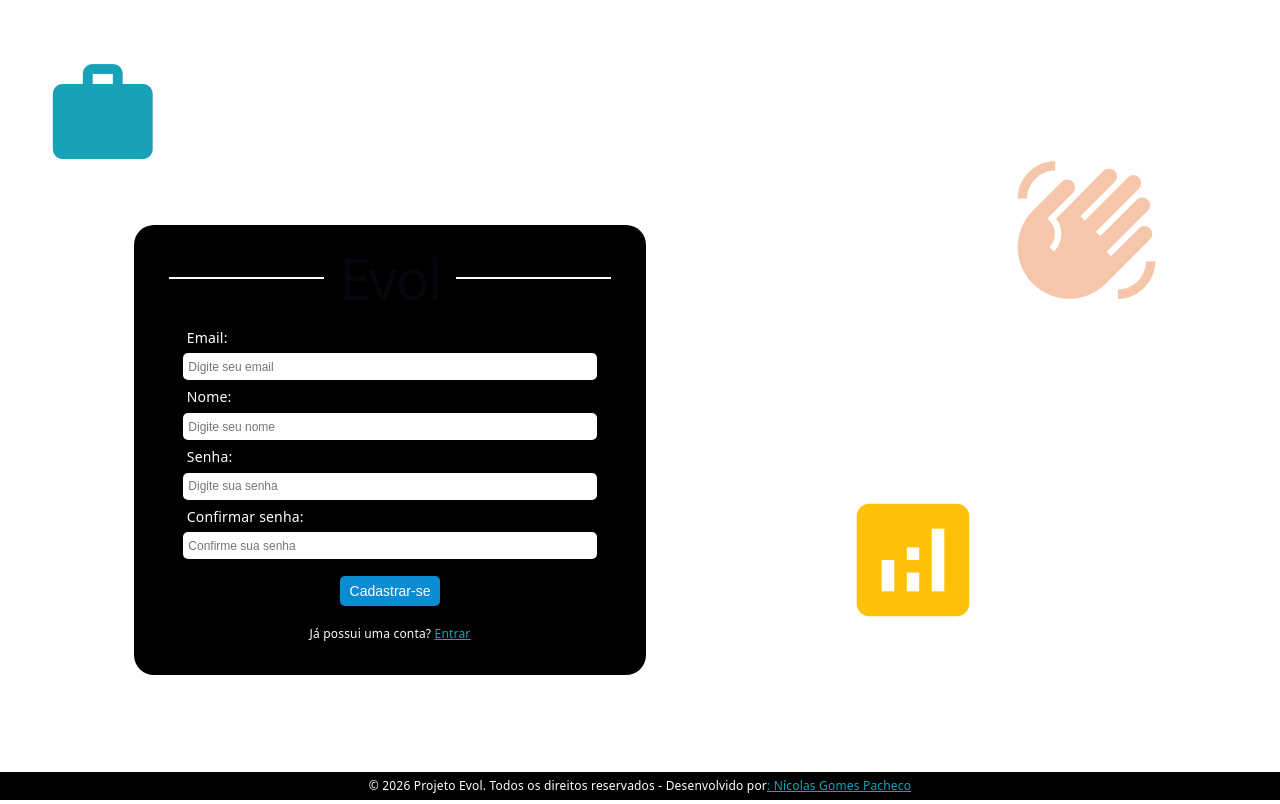
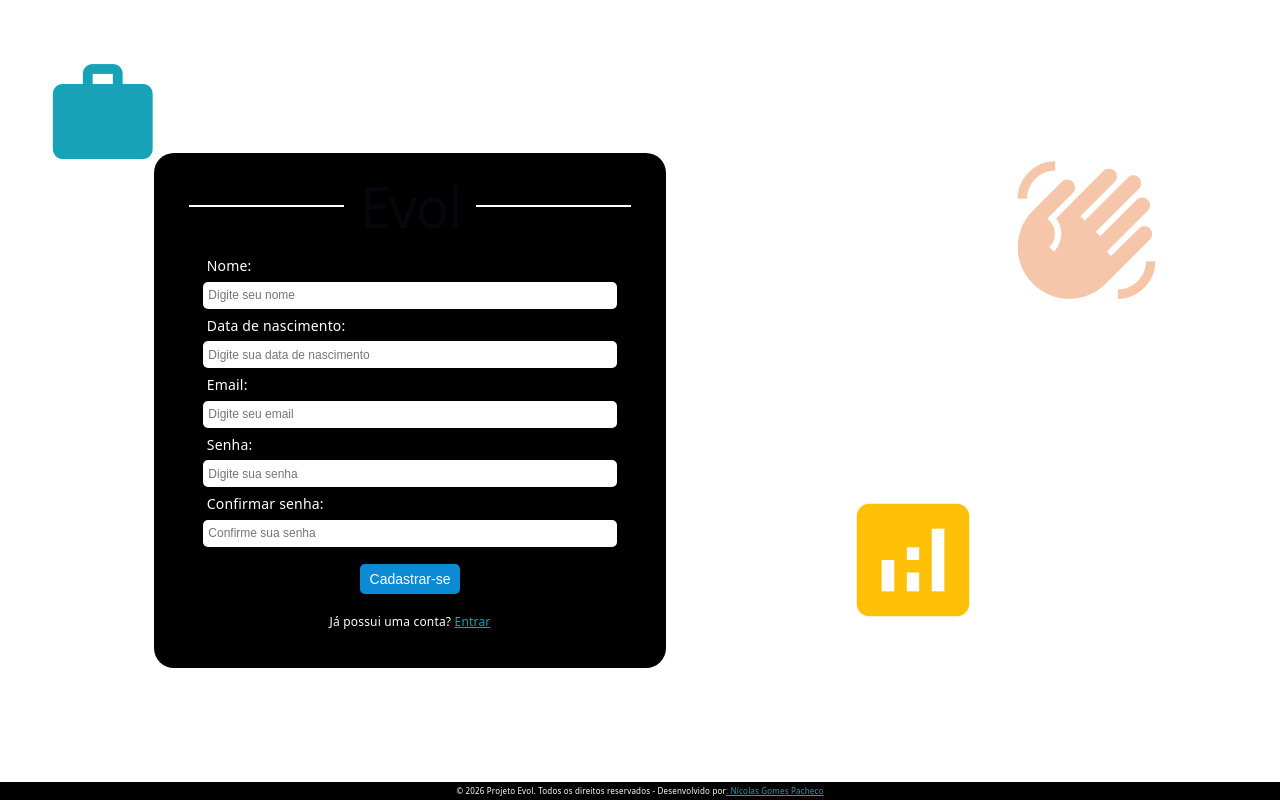
Before and after one commit to nicz-gom/projeto_evol, a React (Vite) app in the folder frontend/: page /register in a window 1280 px wide. Built offline with nearby package versions, Linux system fonts and the light colour scheme.

Commit message:
feat: implementando informação de data de nascimento no front

```diff
--- a/frontend/src/components/footer/index.tsx
+++ b/frontend/src/components/footer/index.tsx
@@ -3,8 +3,8 @@ import Fonts from "../../styles/fonts";
 
 function Footer(){
     return (
-        <footer style={{height: '28px', width: '100%', backgroundColor: Colors.Black, display: 'flex', alignItems: 'center', justifyContent: 'center', position: 'absolute', bottom: 0, zIndex: 1}}>
-            <p style={{color: Colors.White, fontSize: Fonts.pequeno}}>© 2026 Projeto Evol. Todos os direitos reservados - Desenvolvido por</p><a style={{color: Colors.Info, textDecoration: 'underline', fontSize: Fonts.pequeno}} href="https://github.com/nicz-gom" target="_blank" rel="noopener noreferrer">: Nícolas Gomes Pacheco</a>
+        <footer style={{height: '18px', width: '100%', backgroundColor: Colors.Black, display: 'flex', alignItems: 'center', justifyContent: 'center', position: 'absolute', bottom: 0, zIndex: 1}}>
+            <p style={{color: Colors.White, fontSize: Fonts.muito_pequeno}}>© 2026 Projeto Evol. Todos os direitos reservados - Desenvolvido por</p><a style={{color: Colors.Info, textDecoration: 'underline', fontSize: Fonts.muito_pequeno}} href="https://github.com/nicz-gom" target="_blank" rel="noopener noreferrer">: Nícolas Gomes Pacheco</a>
         </footer>
     );
 }
--- a/frontend/src/pages/Register/index.tsx
+++ b/frontend/src/pages/Register/index.tsx
@@ -12,17 +12,40 @@ import React from "react";
 import "./style.css";
 
 import { Link } from "react-router-dom";
-import { useNavigate } from "react-router-dom";
 
 function Register(){
 
-    const navigate = useNavigate();
+    const [name, setName] = React.useState("");
+    const [birthDate, setBirthDate] = React.useState("");
     const [email, setEmail] = React.useState("");
-    const [name, setName] = React.useState("");
     const [password, setPassword] = React.useState("");
     const [confirmPassword, setConfirmPassword] = React.useState("");
     const [error, setError] = React.useState("");
     const [showAlert, setShowAlert] = React.useState(false);
+
+    function validateName(): string {
+        if (!name) {
+            return "Nome é obrigatório";
+        }
+
+        if (name.length < 4) {
+            return "Nome deve conter no mínimo 4 caracteres";
+        }
+
+        return "";
+    }
+
+    function validateBirthDate(): string {
+        if (!birthDate) {
+            return "Data de nascimento é obrigatória";
+        }
+
+        if (!/^\d{2}\/\d{2}\/\d{4}$/.test(birthDate)) {
+            return "Data de nascimento inválida. Use o formato DD/MM/AAAA";
+        }
+
+        return "";
+    }
 
     function validateEmail(): string {
         const emailRegex = /^[^\s@]+@[^\s@]+\.[^\s@]+$/;
@@ -38,20 +61,8 @@ function Register(){
         return "";
     }
 
-    function validateName(): string {
-        if (!name) {
-            return "Nome é obrigatório";
-        }
-
-        if (name.length < 4) {
-            return "Nome deve conter no mínimo 4 caracteres";
-        }
-
-        return "";
-    }
-
     function validatePassword(): string {
-        const passwordRegex = /^(?=.*[A-Za-z])(?=.*\d)[A-Za-z\d]{6,}$/;
+        const passwordRegex = /^(?=.*[A-Za-z])(?=.*\d)(?=.*[!@#$%^&*()-+])[A-Za-z\d!@#$%^&*()-+]{6,}$/;
 
         if (!password) {
             return "Senha é obrigatória";
@@ -62,7 +73,7 @@ function Register(){
         }
 
         if (!passwordRegex.test(password)) {
-            return "Senha deve conter pelo menos uma letra e um número";
+            return "Senha deve conter pelo menos uma letra, um número e um caractere especial";
         }
 
         return "";
@@ -85,20 +96,17 @@ function Register(){
         event.preventDefault();
         const emailError = validateEmail();
         const nameError = validateName();
+        const birthDateError = validateBirthDate();
         const passwordError = validatePassword();
         const confirmPasswordError = validateConfirmPassword();
 
-        if (emailError !== "" || nameError !== "" || passwordError !== "" || confirmPasswordError !== "") {
-            setError(emailError || nameError || passwordError || confirmPasswordError);
+        if (nameError !== "" || birthDateError !== "" || emailError !== "" || passwordError !== "" || confirmPasswordError !== "") {
+            setError(nameError || birthDateError || emailError || passwordError || confirmPasswordError);
             return;
         }
 
         setError("");
         setShowAlert(true);
-
-        setTimeout(() => {
-            navigate("../login/index.tsx");
-        }, 1000);
 
     }
 
@@ -111,13 +119,32 @@ function Register(){
             <div className="BlackCircle shape-2" aria-hidden="true"><Icon className="icon-hand" style={{color: Colors.SkinColor}}>waving_hand</Icon></div>
             <div className="BlackCircle shape-3" aria-hidden="true"><Icon className="icon-analytics" style={{color: Colors.Warning}}>analytics</Icon></div>
 
-            <form noValidate onSubmit={handleSubmit} style={{height: '450px', width: '40%', backgroundColor: Colors.Black, padding: '30px, 30px, 30px, 30px', display: 'flex', flexDirection: 'column', alignItems: 'center', justifyContent: 'center', borderRadius: '20px', position: 'relative', left: '-250px', top: '50px'}}>
+            <form noValidate onSubmit={handleSubmit} style={{height: '515px', width: '40%', backgroundColor: Colors.Black, padding: '10px, 10px, 10px, 10px', display: 'flex', flexDirection: 'column', alignItems: 'center', justifyContent: 'center', borderRadius: '20px', position: 'relative', left: '-230px', top: '10px'}}>
                 <section style={{display: 'flex', flexDirection: 'row', alignItems: 'center', justifyContent: 'center', width: '100%'}}>
                     <span style={{backgroundColor: Colors.White, width: '100%', height: '2px', marginLeft: '35px', marginRight: '15px'}}></span>
                     <h1>Evol</h1>
                     <span style={{backgroundColor: Colors.White, width: '100%', height: '2px', marginRight: '35px', marginLeft: '15px'}}></span>
                 </section>
                 <section style={{ width: '100%', display: 'flex', flexDirection: 'column'}}>
+
+                    <Inputs
+                        label="Nome:"
+                        input="text"
+                        placeholder="Digite seu nome"
+                        value={name}
+                        onChange={(event) => setName(event.target.value)}
+                        required
+                        hasError={Boolean(error && error.includes("Nome"))}
+                    />
+                    <Inputs
+                        label="Data de nascimento:"
+                        input="text"
+                        placeholder="Digite sua data de nascimento"
+                        value={birthDate}
+                        onChange={(event) => setBirthDate(event.target.value)}
+                        required
+                        hasError={Boolean(error && error.includes("Data"))}
+                    />
                     <Inputs
                         label="Email:"
                         input="text"
@@ -126,16 +153,7 @@ function Register(){
                         onChange={(event) => setEmail(event.target.value)}
                         required
                         hasError={Boolean(error && error.includes("Email"))}
-                        />
-                    <Inputs
-                        label="Nome:"
-                        input="text"
-                        placeholder="Digite seu nome"
-                        value={name}
-                        onChange={(event) => setName(event.target.value)}
-                        required
-                        hasError={Boolean(error && error.includes("Nome"))}
-                        />
+                    />
                     <Inputs
                         label="Senha:"
                         input="password"
@@ -157,7 +175,7 @@ function Register(){
                 </section>
                 <Button text="Cadastrar-se" type="submit"/>
                 <span style={{color: Colors.White, fontSize: Fonts.pequeno}}>Já possui uma conta? <Link to="/login" style={{color: Colors.Info, textDecoration: 'underline'}}>Entrar</Link></span>
-                <div className="validation" style={{height: "20px", display: 'flex', alignItems: 'center', justifyContent: 'center', textAlign: 'center'}}>
+                <div className="validation" style={{height: "20px", display: 'flex', alignItems: 'center', justifyContent: 'center', textAlign: 'center', marginTop: '4px'}}>
                     {error && <ValidationMessage message={error} />}
                 </div>
             </form>
--- a/frontend/src/styles/fonts.ts
+++ b/frontend/src/styles/fonts.ts
@@ -1,4 +1,5 @@
 enum Fonts{
+    muito_pequeno = '8px',
     pequeno = '12px',
     medio = '14px',
     grande = '16px'
```
